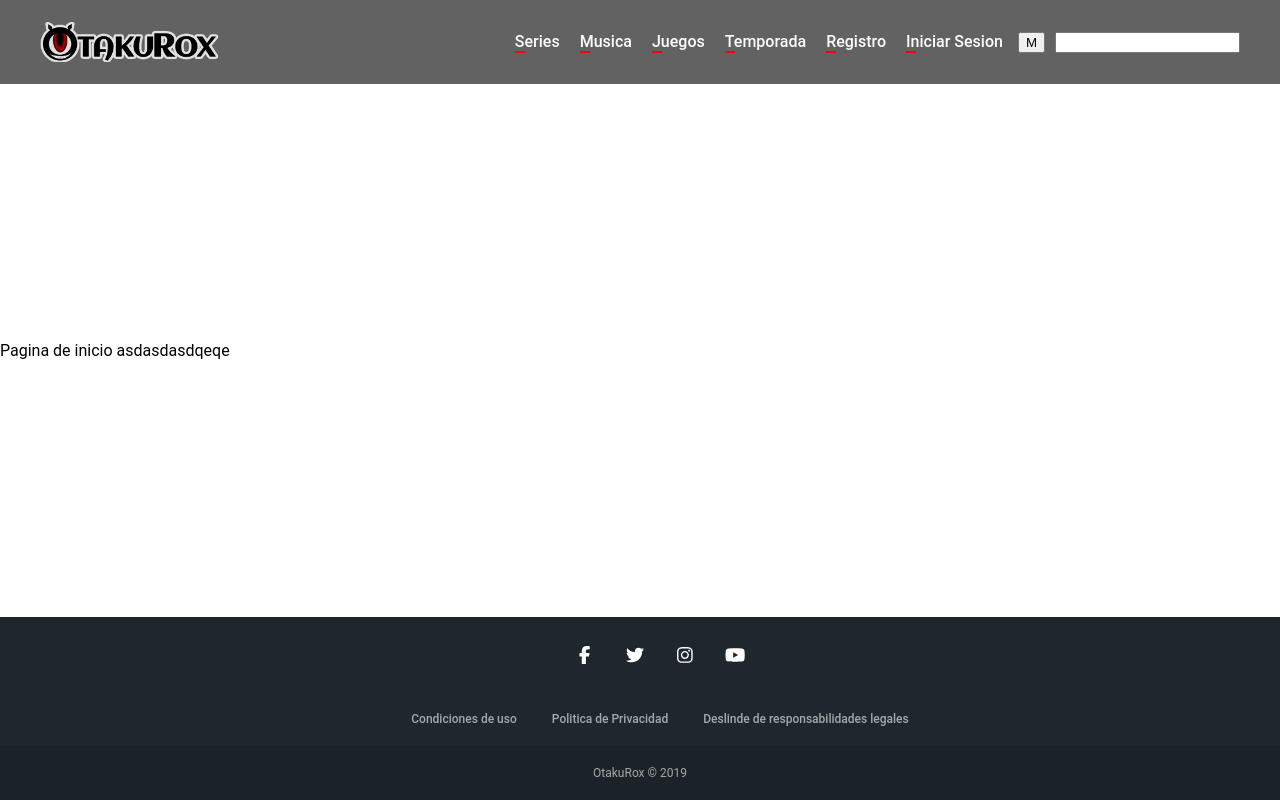
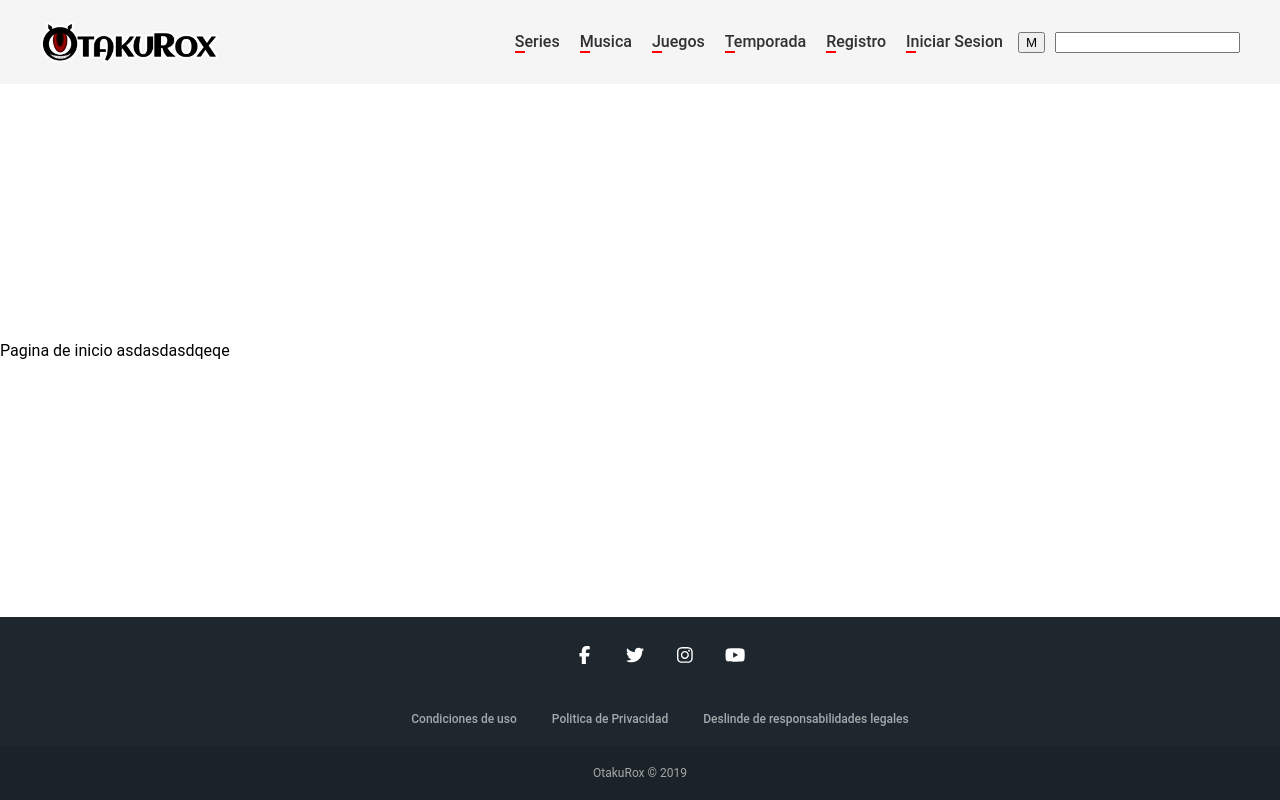
Before and after one commit to Cesar671/OtakuRoxClone, a React (Create React App) app: page / in a window 1280 px wide. Built offline with nearby package versions, Linux system fonts and the light colour scheme.

Commit message:
fixed colors

```diff
--- a/src/global/theme.js
+++ b/src/global/theme.js
@@ -4,6 +4,7 @@ const LIGHT = "light"
 const DARK = "dark"
 
 export const tokens = (mode) => {
+
     return (mode === LIGHT ? {
         footer: {
             100: "#d2d4d5",
@@ -51,15 +52,15 @@ export const tokens = (mode) => {
             900: "#060809"
         },
         primary: {
-          100: "#d2d4d5",
-          200: "#a5a9ab",
-          300: "#787d82",
-          400: "#4b5258",
+          100: "#060809",
+          200: "#0c1012",
+          300: "#12171c",
+          400: "#181f25",
           500: "#1e272e",
-          600: "#181f25",
-          700: "#12171c",
-          800: "#0c1012",
-          900: "#060809"
+          600: "#4b5258",
+          700: "#787d82",
+          800: "#a5a9ab",
+          900: "#d2d4d5",
         },
         orange: {
             100: "#ffe5d0",
--- a/src/global/topmenu/TopMenu.jsx
+++ b/src/global/topmenu/TopMenu.jsx
@@ -8,7 +8,7 @@ const ButtonTopMenu = ({ link, name, colors }) => (
           href={ link }
           className={ styles.topmenu_link }
           style={{
-            color: colors.primary[100]
+            color: colors.primary[900]
           }}
         >
           <div className={ styles.button }>
@@ -22,13 +22,11 @@ const TopMenu = () => {
 
   const { mode, toogleMode } = React.useContext(ColorThemeContext);
   const colors = tokens(mode);
-  console.log(mode)
 
   return (
     <nav
       style={{
-        backgroundColor: colors.primary[800],
-        color: colors.primary[100],
+        backgroundColor: colors.primary[500],
         display: "flex",
         justifyContent: "center"
       }}
```
